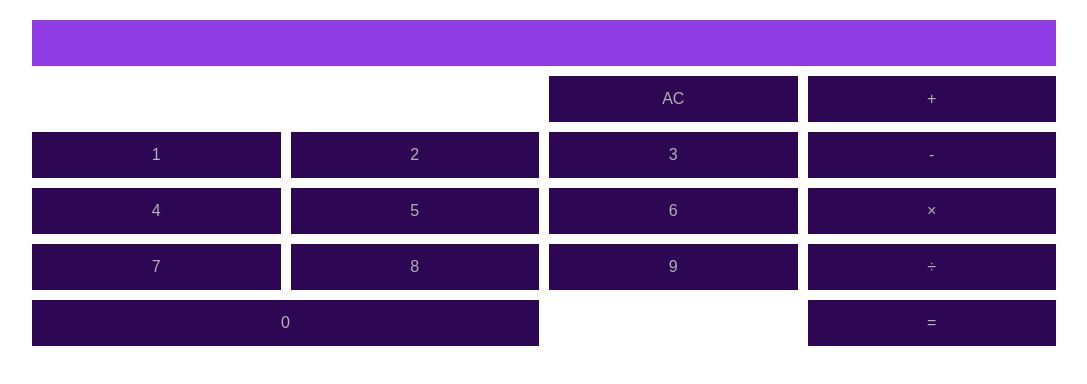
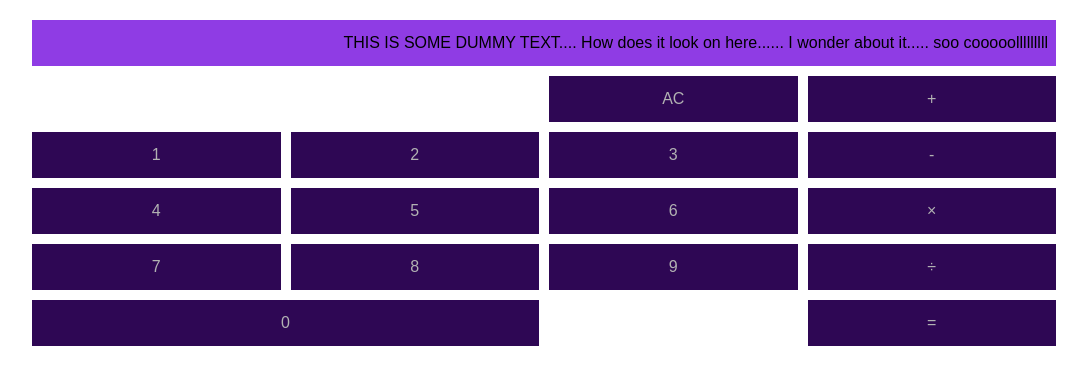
Before and after one commit to joking3000/calculator, a plain HTML site: page index.html in a window 1280 px wide. Shown: the whole page, without its empty margins (96-1183 px from the left). Drawn offline with Linux system fonts and the light colour scheme.

Commit message:
Align Display div to right and add fade to left
With this commit, the display div is styled to position text within it
in a paragraph that is aligned to the right.
Another div is placed atop, with a gradient, so that text appears to
be fading away to the left, if it should run out that far.
A variable is also now being used for the display color (and to practice
using CSS variables).

```diff
--- a/css/master.css
+++ b/css/master.css
@@ -1,3 +1,7 @@
+:root {
+  --display-color: rgb(143, 60, 228);
+}
+
 html, body, html body * {
   margin: 0;
   padding: 0;
@@ -47,7 +51,7 @@ div {
 }
 
 .display {
-  background-color: rgb(143, 60, 228);
+  background-color: var(--display-color);
   grid-column: 1 / -1;
 }
 
@@ -62,3 +66,19 @@ div {
 .gap {
   grid-column: span 2;
 }
+
+.display {
+  text-align: right;
+  overflow: hidden;
+  white-space: nowrap;
+  justify-content: end;
+  padding-right: 8px;
+  position: relative;
+}
+
+.overlay {
+  position: absolute;
+  width: 100%;
+  height: 100%;
+  background: linear-gradient(90deg, var(--display-color) 4%, transparent 30%)
+}
--- a/index.html
+++ b/index.html
@@ -8,7 +8,11 @@
   <body>
 
     <div class="calculator">
-      <div class="display"></div>
+      <div class="display">
+        <p>THIS IS SOME DUMMY TEXT.... How does it look on here...... I wonder about it..... soo cooooolllllllll</p>
+        <div class="overlay">
+        </div>
+      </div>
       <div class="gap"> </div>
       <!--  //// -->
       <div class="key key1">
```
